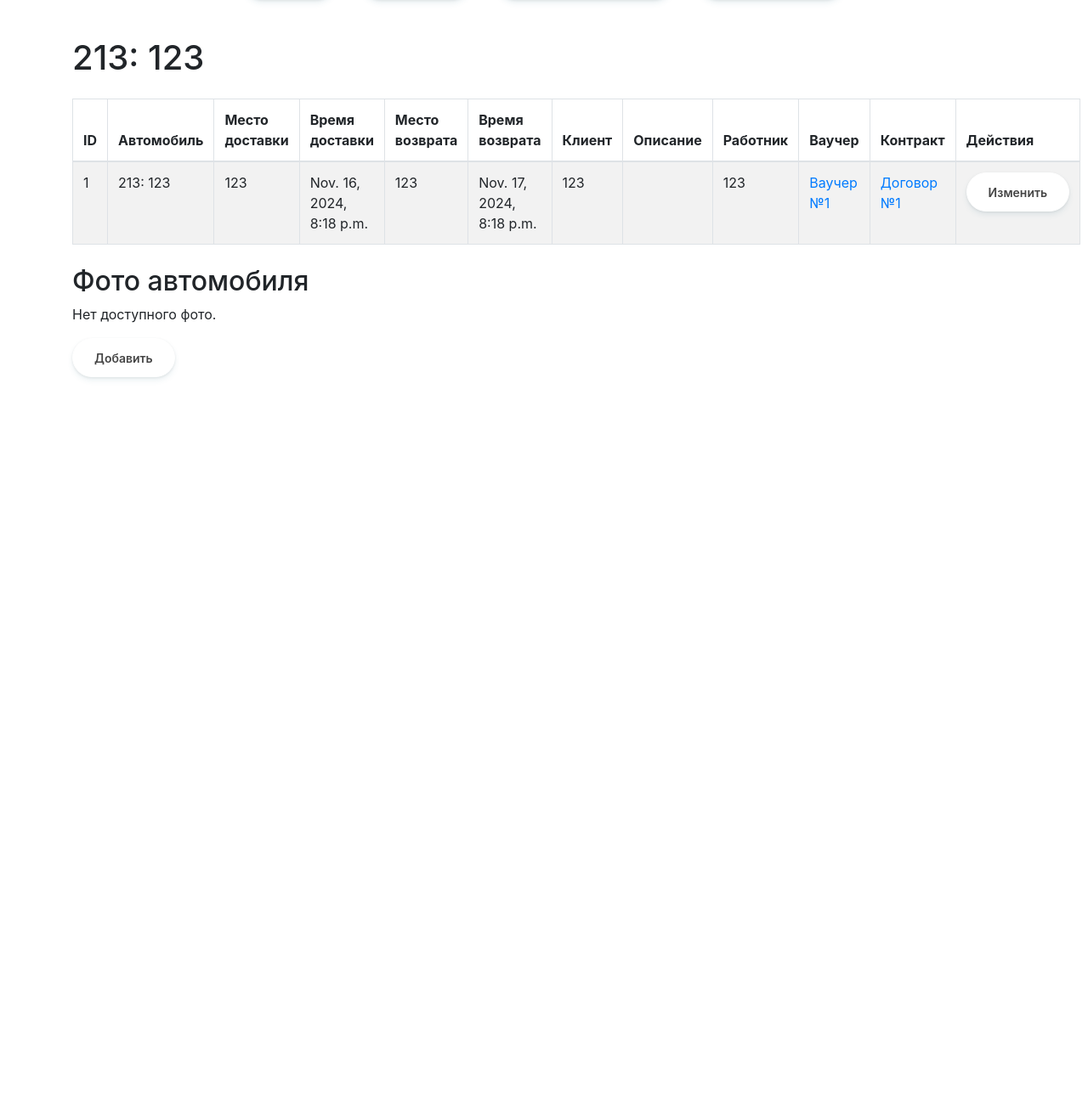
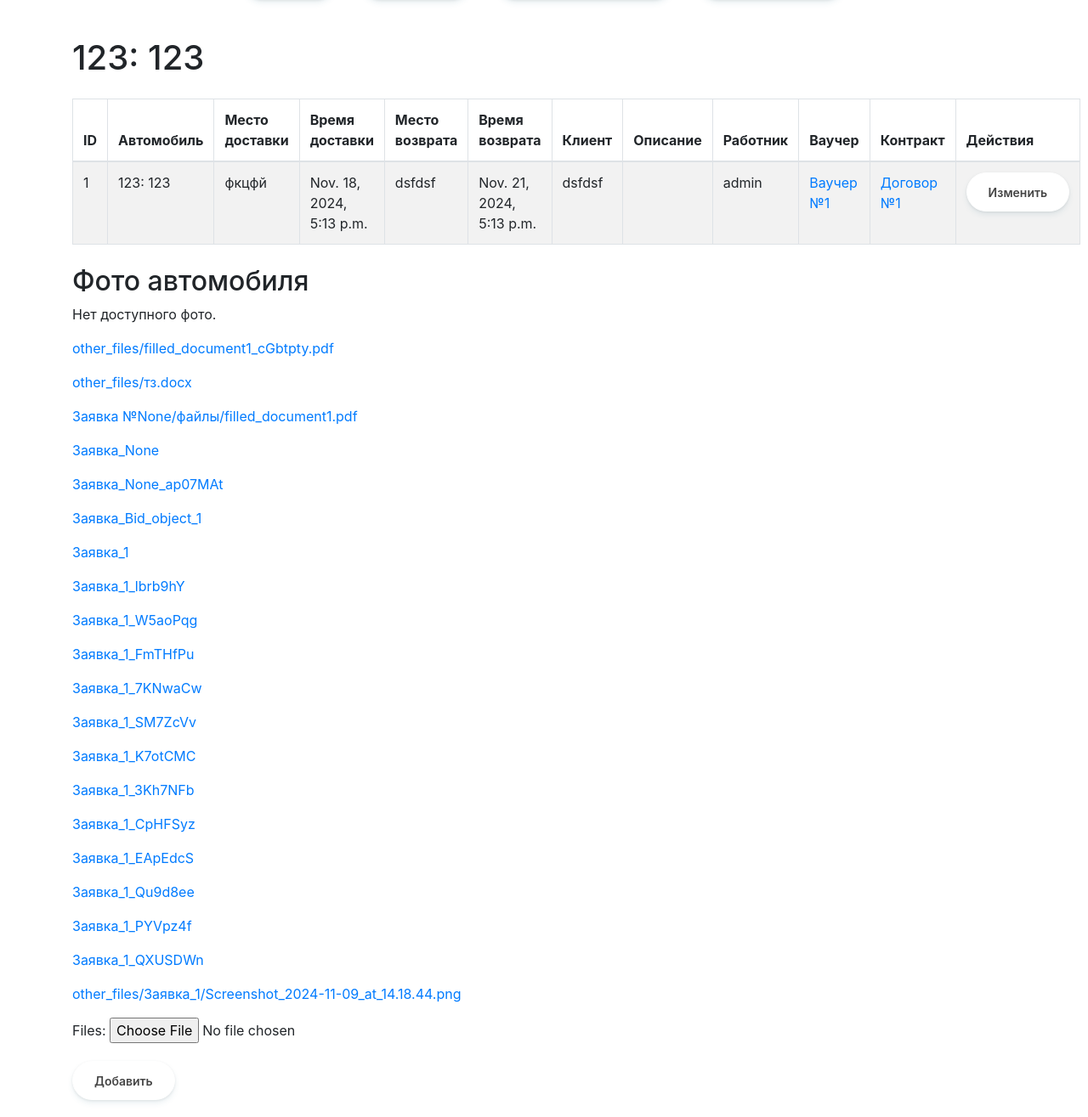
Before and after one commit to Fiufew/elephant, a Django app: page /bids/1/ in a window 1280 px wide. Shown: the part 96-1411 px from the top of the page at 85% size. Before the commit the page ends 543 px from the top, so only its background shows below. Run offline with Django 4.2, Linux system fonts and the light colour scheme; a user stored in the database is signed in; data comes from the database, SQL or seed files in the repository; parts of the project's set-up code (start-up, migrations or seed data) failed here and were passed over; some libraries are stand-ins or nearby versions.

Commit message:
files without photos

```diff
--- a/backend/forms.py
+++ b/backend/forms.py
@@ -3,8 +3,9 @@ from django.core.exceptions import ValidationError
 
 from bootstrap_datepicker_plus.widgets import DateTimePickerInput
 
-from .models import Car, Bid
+from .models import Car, Bid, Files
 from .validators import contains_digits
+
 
 class CarForm(forms.ModelForm):
     class Meta:
@@ -94,5 +95,5 @@ class BidForm(forms.ModelForm):
 
 class BidFormAddFiles(forms.ModelForm):
     class Meta:
-        model = Bid
+        model = Files
         fields = ['files']
--- a/backend/models.py
+++ b/backend/models.py
@@ -1,6 +1,8 @@
 from django.db import models
 
 from autoslug import AutoSlugField
+
+from .validators import other_files_path
 
 
 class Category(models.Model):
@@ -266,9 +268,14 @@ class Bid(models.Model):
         upload_to='contract_dir', null=True, blank=True)
     vaucher = models.FileField(
         upload_to='vaucher_dir', null=True, blank=True)
-    files = models.FileField(
-        upload_to='other_files', null=True, blank=True)
 
     class Meta:
         verbose_name = 'Bid'
         verbose_name_plural = 'Bids'
+
+
+class Files(models.Model):
+    bid = models.ForeignKey(
+        Bid, related_name='files', on_delete=models.CASCADE
+    )
+    files = models.FileField(upload_to=other_files_path, null=True, blank=True)
--- a/backend/templates/bid_detail.html
+++ b/backend/templates/bid_detail.html
@@ -1,5 +1,4 @@
 {% extends 'base.html' %}
-{% load bootstrap4 %}
 
 {% block title %}Bid detail{% endblock title %}
 
@@ -57,9 +56,13 @@
     </div>
 {% endif %}
 
+{% for file in all_files %}
+    <p><a href="{{ file.files.url }}">{{ file.files }}</a></p>
+{% endfor %}
+
 <form method="post" class="form" enctype="multipart/form-data">
     {% csrf_token %}
-    {% bootstrap_form form %}
+    {{ form.as_p }}
     <button type="submit" class="btn btn-primary">Добавить</button>
 </form>
 
--- a/backend/views.py
+++ b/backend/views.py
@@ -16,7 +16,7 @@ from reportlab.lib.pagesizes import A4
 from reportlab.pdfbase.ttfonts import TTFont
 from reportlab.pdfbase import pdfmetrics
 
-from .models import Car, Bid
+from .models import Car, Bid, Files
 from .forms import CarForm, BidForm, BidFormAddFiles
 
 
@@ -173,17 +173,20 @@ def bid_detail(request, pk):
     Returns:
         HttpResponse: Отрендеренный HTML-шаблон с деталями заявки.
     """
+    bid = get_object_or_404(Bid, pk=pk)
     if request.method == 'POST':
         form = BidFormAddFiles(request.POST, request.FILES)
         if form.is_valid():
-            form.save()
+            file_instance = form.save(commit=False)
+            file_instance.bid = bid
+            file_instance.save()
     else:
-        form = BidForm()
-    bid = get_object_or_404(Bid, pk=pk)
+        form = BidFormAddFiles()
+    all_files = Files.objects.filter(bid_id=bid.id)
     car = bid.car
     return render(
         request, 'bid_detail.html',
-        {'bid': bid, 'car': car})
+        {'bid': bid, 'car': car, 'form': form, 'all_files': all_files})
 
 
 @login_required
```
Also changed, not shown: backend/validators.py (+12 -0 lines), backend/migrations/0003_bid_files.py (deleted), backend/migrations/0005_alter_bid_bid_preparer.py (deleted), backend/migrations/0005_files_alter_bid_bid_preparer_bid_other_files.py (added), backend/migrations/0006_remove_bid_other_files_files_bid.py (added), backend/migrations/0007_alter_files_files.py (added), db.sqlite3.
